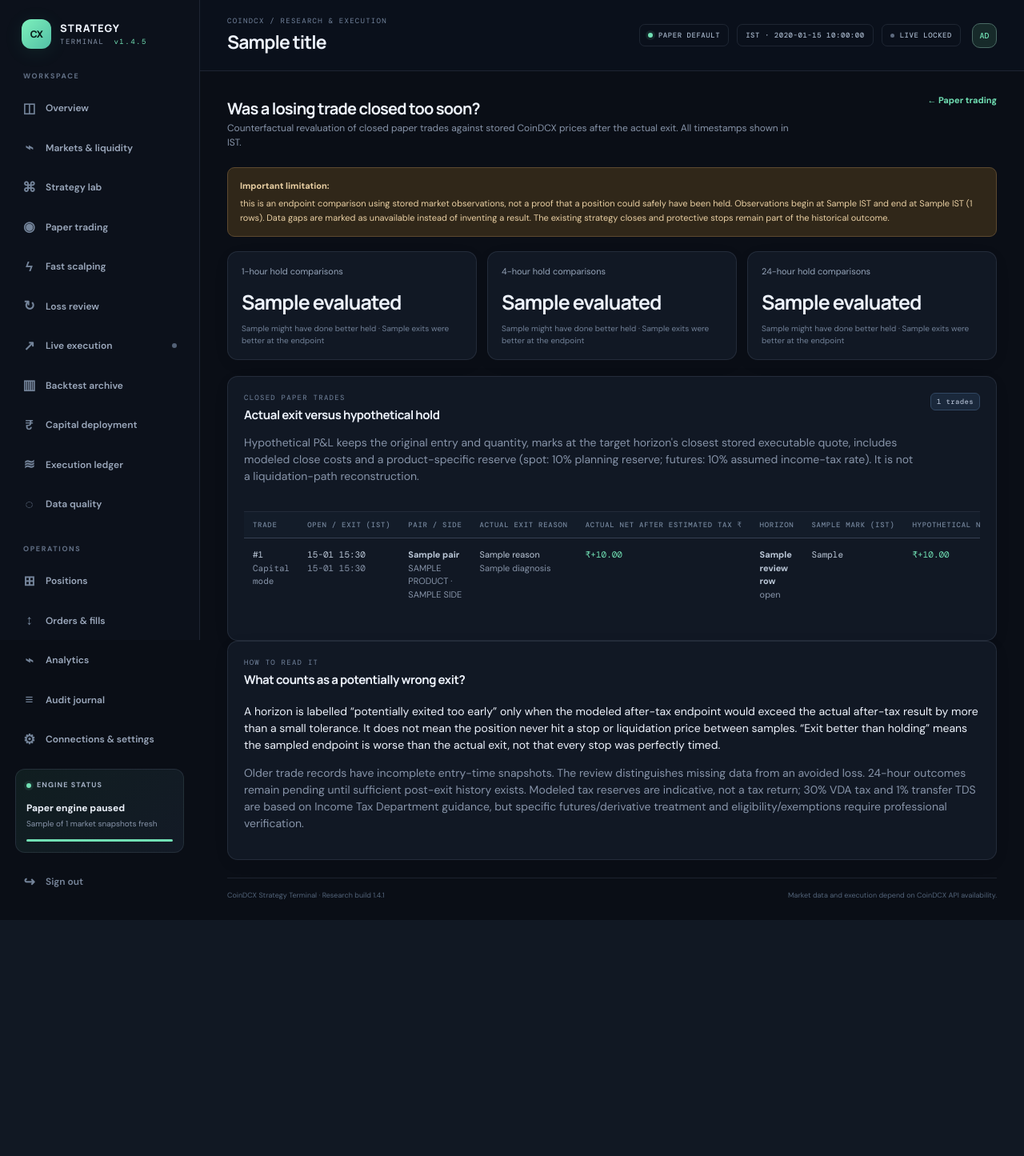
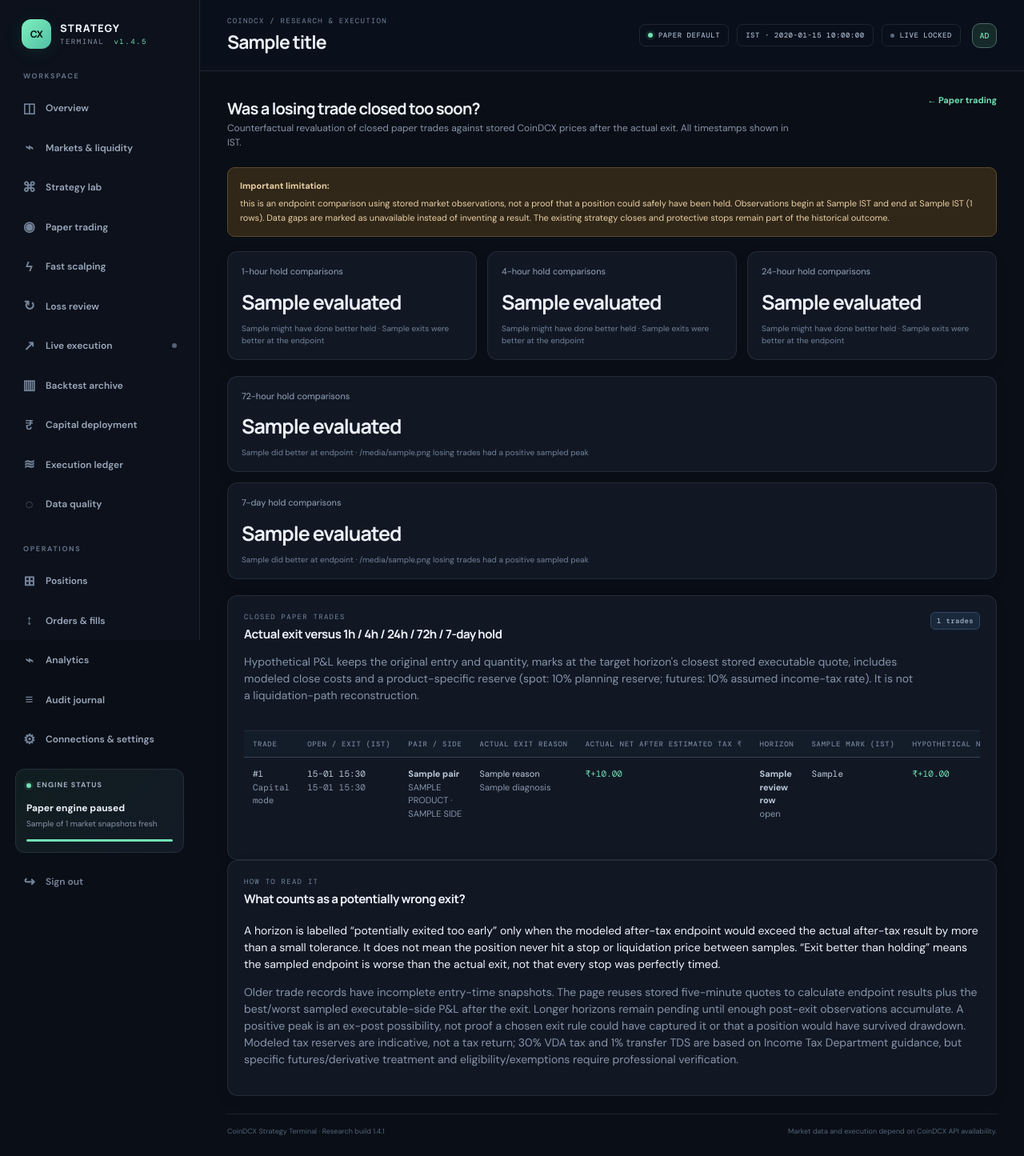
Before and after one commit to yashbajpaiknpindia-spec/24x7Coindcx, a FastAPI app: template app/templates/loss_review.html in a window 1280 px wide. Shown: the whole page at 80% size. Before the commit the page ends 1150 px from the top, so only its background shows below. Run offline with FastAPI, Linux system fonts and the light colour scheme; the template is opened without the code that fills it: most values are stand-ins (such as "Sample title", 1, 10 or a date in 2020); some libraries are stand-ins or nearby versions.

Commit message:
Show 72-hour and 7-day counterfactual results and path excursions

```diff
--- a/app/templates/loss_review.html
+++ b/app/templates/loss_review.html
@@ -6,7 +6,11 @@
  <div class="stat-card"><div class="stat-top"><span>4-hour hold comparisons</span></div><div class="stat-value">{{review_stats['4h'].evaluated}}</div><div class="stat-foot">{{review_stats['4h'].held_better}} might have done better held · {{review_stats['4h'].exit_better}} exits were better at the endpoint</div></div>
  <div class="stat-card"><div class="stat-top"><span>24-hour hold comparisons</span></div><div class="stat-value">{{review_stats['24h'].evaluated}}</div><div class="stat-foot">{{review_stats['24h'].held_better}} might have done better held · {{review_stats['24h'].exit_better}} exits were better at the endpoint</div></div>
 </div>
-<section class="panel"><div class="panel-head"><div><div class="eyebrow">CLOSED PAPER TRADES</div><h3>Actual exit versus hypothetical hold</h3><p class="muted">Hypothetical P&amp;L keeps the original entry and quantity, marks at the target horizon's closest stored executable quote, includes modeled close costs and a product-specific reserve (spot: {{spot_tax_pct}}% planning reserve; futures: {{futures_tax_pct}}% assumed income-tax rate). It is not a liquidation-path reconstruction.</p></div><span class="tag">{{trades|length}} trades</span></div>
+<div class="stat-grid two">
+ <div class="stat-card"><div class="stat-top"><span>72-hour hold comparisons</span></div><div class="stat-value">{{review_stats['72h'].evaluated}}</div><div class="stat-foot">{{review_stats['72h'].held_better}} did better at endpoint · {{review_stats['72h'].potential_recovery}} losing trades had a positive sampled peak</div></div>
+ <div class="stat-card"><div class="stat-top"><span>7-day hold comparisons</span></div><div class="stat-value">{{review_stats['7d'].evaluated}}</div><div class="stat-foot">{{review_stats['7d'].held_better}} did better at endpoint · {{review_stats['7d'].potential_recovery}} losing trades had a positive sampled peak</div></div>
+</div>
+<section class="panel"><div class="panel-head"><div><div class="eyebrow">CLOSED PAPER TRADES</div><h3>Actual exit versus 1h / 4h / 24h / 72h / 7-day hold</h3><p class="muted">Hypothetical P&amp;L keeps the original entry and quantity, marks at the target horizon's closest stored executable quote, includes modeled close costs and a product-specific reserve (spot: {{spot_tax_pct}}% planning reserve; futures: {{futures_tax_pct}}% assumed income-tax rate). It is not a liquidation-path reconstruction.</p></div><span class="tag">{{trades|length}} trades</span></div>
 <div class="table-wrap"><table><thead><tr><th>Trade</th><th>Open / exit (IST)</th><th>Pair / side</th><th>Actual exit reason</th><th>Actual net after estimated tax ₹</th><th>Horizon</th><th>Sample mark (IST)</th><th>Hypothetical net after tax ₹</th><th>Difference vs actual ₹</th><th>Review</th></tr></thead><tbody>
 {% for t in trades %}{% for r in t.review_rows %}
 <tr>
@@ -26,6 +30,6 @@
 </tbody></table></div></section>
 <section class="panel"><div class="panel-head"><div><div class="eyebrow">HOW TO READ IT</div><h3>What counts as a potentially wrong exit?</h3></div></div>
 <p>A horizon is labelled “potentially exited too early” only when the modeled after-tax endpoint would exceed the actual after-tax result by more than a small tolerance. It does not mean the position never hit a stop or liquidation price between samples. “Exit better than holding” means the sampled endpoint is worse than the actual exit, not that every stop was perfectly timed.</p>
-<p class="muted">Older trade records have incomplete entry-time snapshots. The review distinguishes missing data from an avoided loss. 24-hour outcomes remain pending until sufficient post-exit history exists. Modeled tax reserves are indicative, not a tax return; 30% VDA tax and 1% transfer TDS are based on Income Tax Department guidance, but specific futures/derivative treatment and eligibility/exemptions require professional verification.</p>
+<p class="muted">Older trade records have incomplete entry-time snapshots. The page reuses stored five-minute quotes to calculate endpoint results plus the best/worst sampled executable-side P&amp;L after the exit. Longer horizons remain pending until enough post-exit observations accumulate. A positive peak is an ex-post possibility, not proof a chosen exit rule could have captured it or that a position would have survived drawdown. Modeled tax reserves are indicative, not a tax return; 30% VDA tax and 1% transfer TDS are based on Income Tax Department guidance, but specific futures/derivative treatment and eligibility/exemptions require professional verification.</p>
 </section>
 {% endblock %}
```
